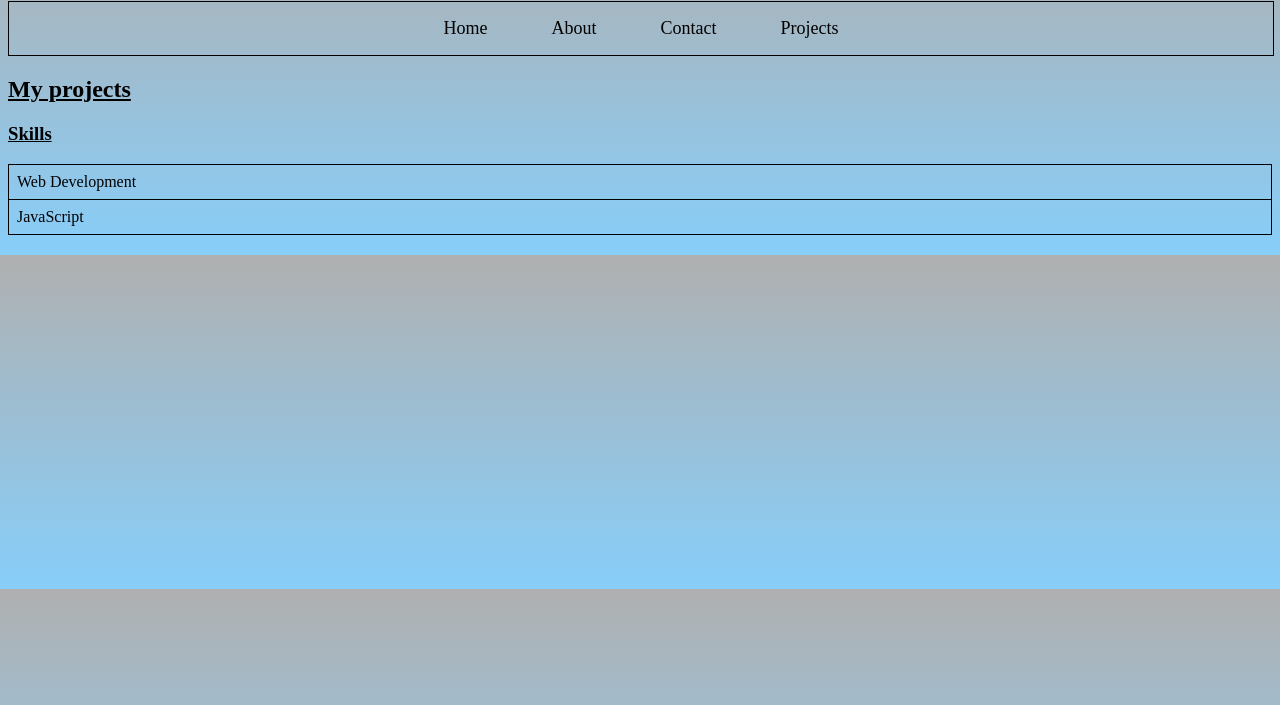
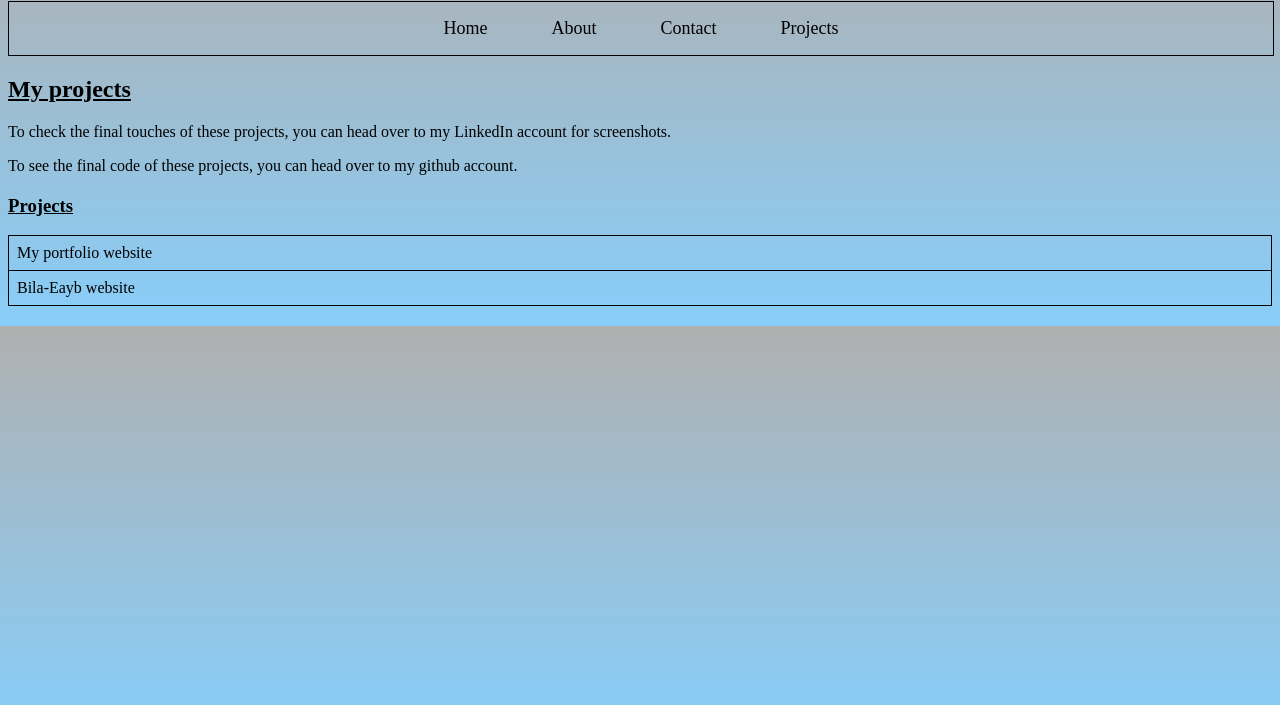
Before and after one commit to SibusisoMaesela/folio-site, a plain HTML site: page myproject.html in a window 1280 px wide. Shown: the part 79-784 px from the top of the page. Drawn offline with Linux system fonts and the light colour scheme.

Commit message:
Updated my contents on the 'my project' page.

```diff
--- a/myproject.html
+++ b/myproject.html
@@ -20,14 +20,16 @@
         </nav>
     </header>
 <h2>My projects</h2>
+<p>To check the final touches of these projects, you can head over to my LinkedIn account for screenshots.</p>
+<P>To see the final code of these projects, you can head over to my github account. </P>
 <section class="table-section">
-    <h3>Skills</h3>
+    <h3>Projects</h3>
     <table>
         <tr>
-            <td>Web Development</td>
+            <td>My portfolio website</td>
         </tr>
         <tr>
-            <td>JavaScript</td>
+            <td>Bila-Eayb website</td>
         </tr>
     </table>
 </section>
```
